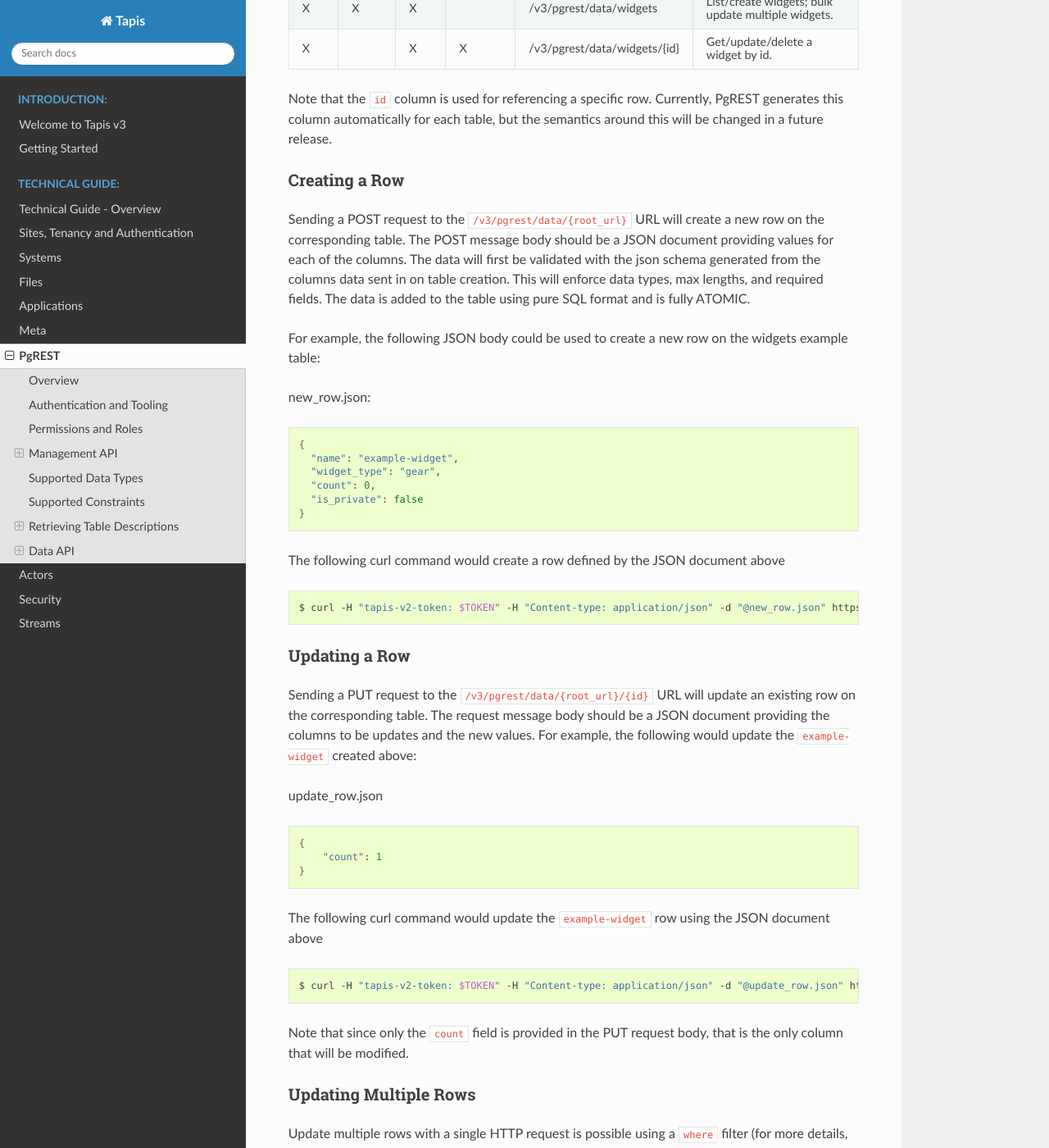
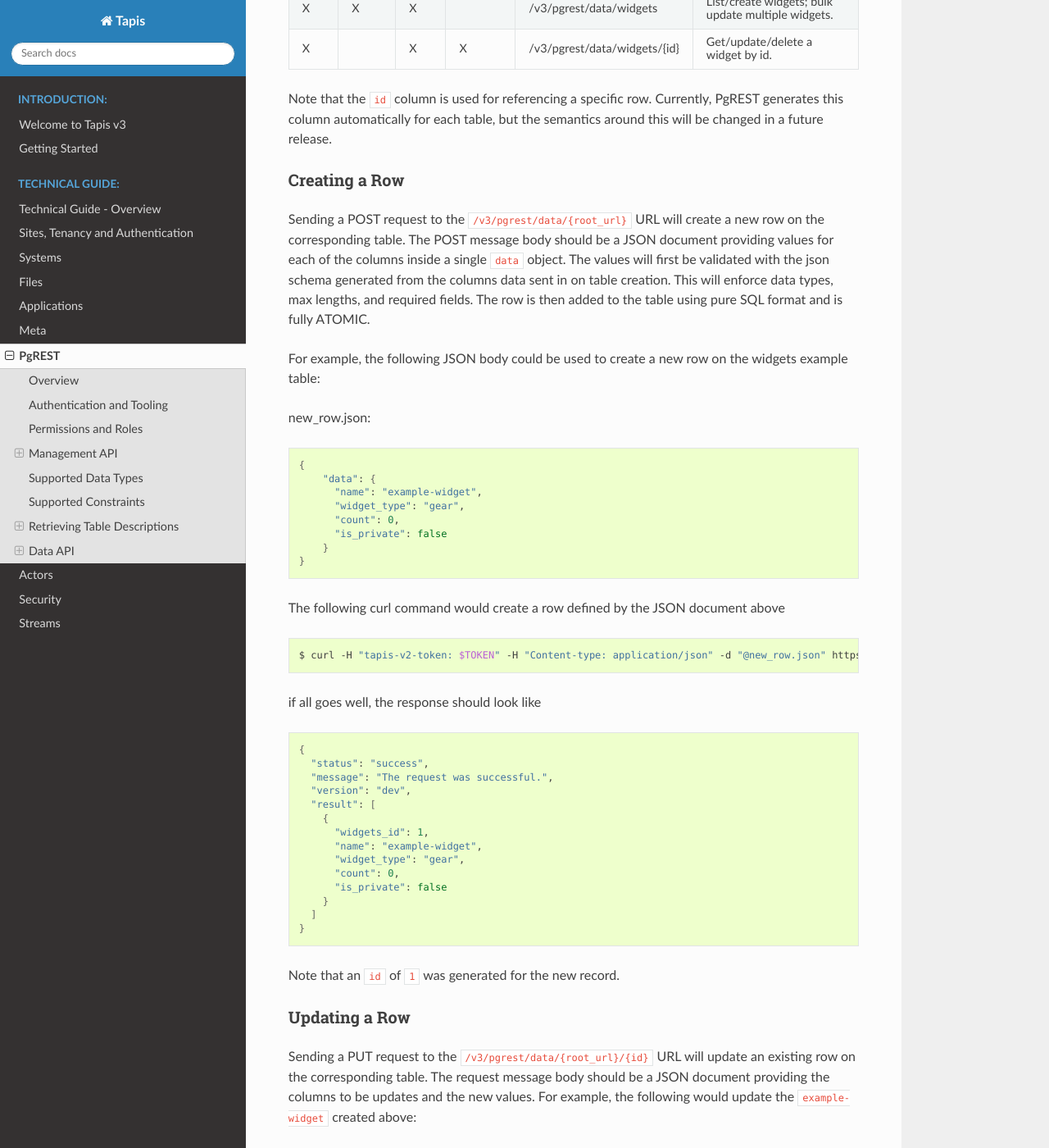
Before and after one commit to tapis-project/documentation, a Sphinx documentation site: the page built from source/technical/pgrest.rst, in a window 1280 px wide and 1400 px high, scrolled down 6919 px. Shown: the whole window at 82% size. Built offline with Sphinx 7.4.7 and the Read the Docs theme 2.0.0, drawn with Linux system fonts in a browser that asks for light colours; some of the changed text lies outside the part shown.

Commit message:
changes to update requests.

```diff
--- a/source/technical/pgrest.rst
+++ b/source/technical/pgrest.rst
@@ -362,9 +362,10 @@
 Creating a Row
 ^^^^^^^^^^^^^^
 Sending a POST request to the ``/v3/pgrest/data/{root_url}`` URL will create a new row on the corresponding table. The
-POST message body should be a JSON document providing values for each of the columns. The data will first be validated
-with the json schema generated from the columns data sent in on table creation. This will enforce data types, max
-lengths, and required fields. The data is added to the table using pure SQL format and is fully ATOMIC.
+POST message body should be a JSON document providing values for each of the columns inside a single ``data`` object.
+The values will first be validated with the json schema generated from the columns data sent in on table creation. This
+will enforce data types, max lengths, and required fields. The row is then added to the table using pure SQL format
+and is fully ATOMIC.
 
 For example, the following JSON body could be used to create a new row on the widgets example table:
 
@@ -385,7 +388,26 @@
 
   $ curl -H "tapis-v2-token: $TOKEN" -H "Content-type: application/json" -d "@new_row.json" https://<tenant>.tapis.io/v3/pgrest/data/widgets
 
+if all goes well, the response should look like
 
+.. code-block:: bash
+
+    {
+      "status": "success",
+      "message": "The request was successful.",
+      "version": "dev",
+      "result": [
+        {
+          "widgets_id": 1,
+          "name": "example-widget",
+          "widget_type": "gear",
+          "count": 0,
+          "is_private": false
+        }
+      ]
+    }
+
+Note that an ``id`` of ``1`` was generated for the new record.
 
 Updating a Row
 ^^^^^^^^^^^^^^
@@ -399,14 +421,16 @@
 .. code-block:: bash
 
     {
+      "data": {
         "count": 1
+      }
     }
 
-The following curl command would update the ``example-widget`` row using the JSON document above
+The following curl command would update the ``example-widget`` row (with ``id`` of ``i``) using the JSON document above
 
 .. code-block:: bash
 
-  $ curl -H "tapis-v2-token: $TOKEN" -H "Content-type: application/json" -d "@update_row.json" https://<tenant>.tapis.io/v3/pgrest/data/widgets/example-widget
+  $ curl -H "tapis-v2-token: $TOKEN" -H "Content-type: application/json" -d "@update_row.json" https://<tenant>.tapis.io/v3/pgrest/data/widgets/1
 
 Note that since only the ``count`` field is provided in the PUT request body, that is the only column that will be
 modified.
@@ -456,6 +480,7 @@
 was between ``0`` and ``100`` and whose ``is_private`` property was ``true``:
 
 .. code-block:: bash
+
     {
         "where": {
             "count": {
```
Also changed, not shown: other parts of source/technical/pgrest.rst (+7 -5 lines).
